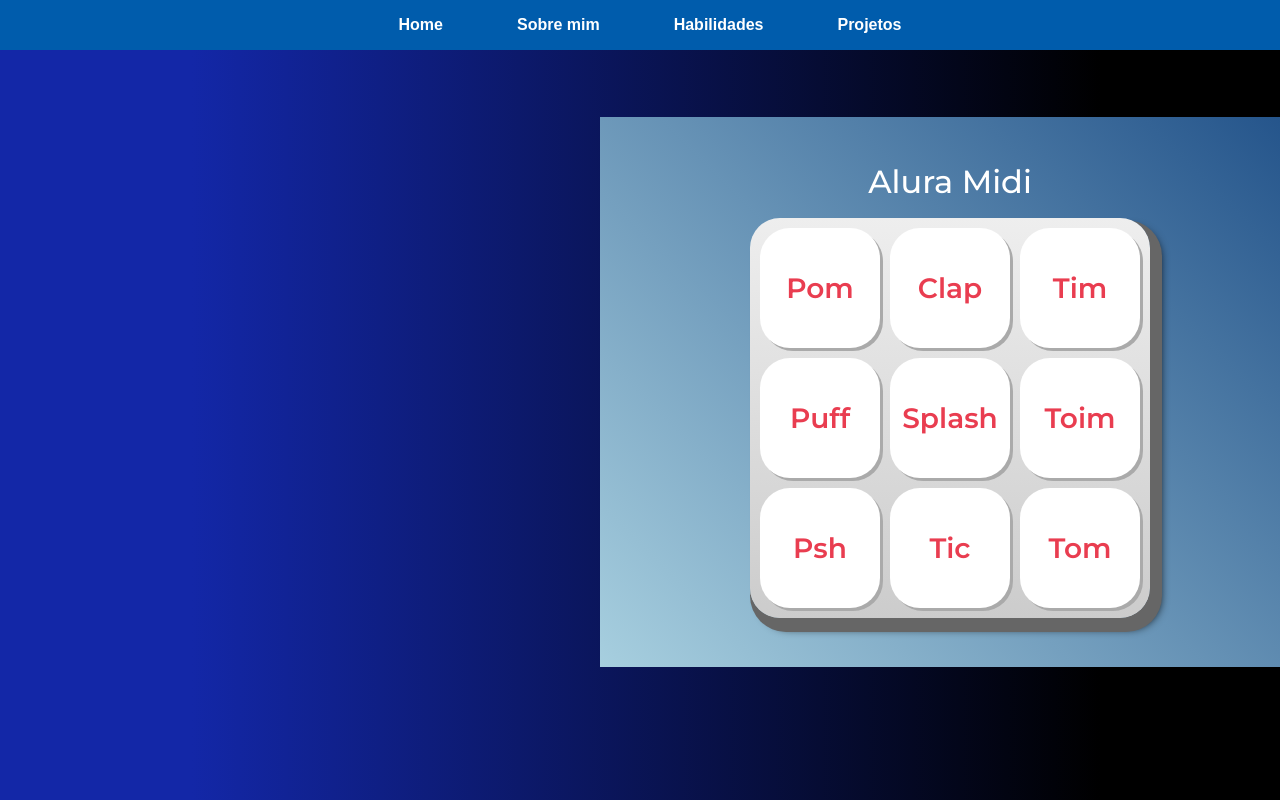
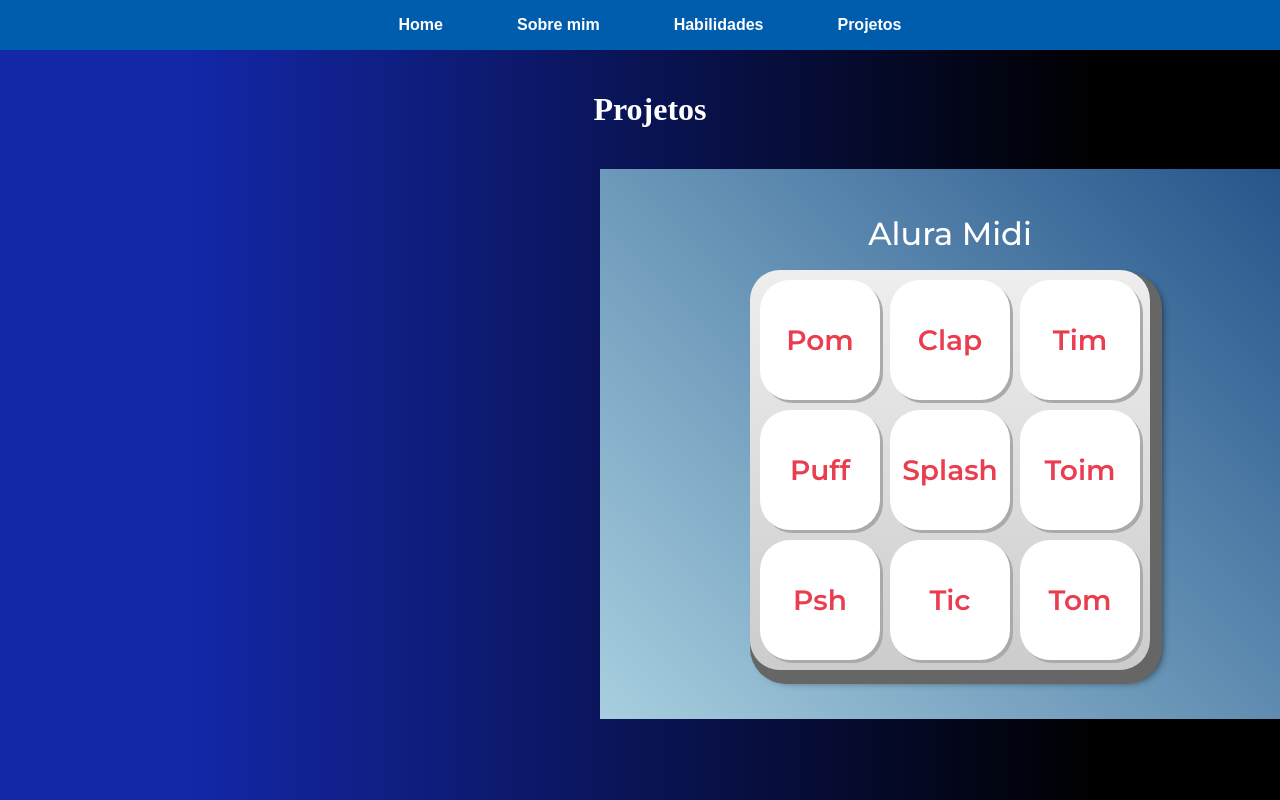
Before and after one commit to johnny27122005/Portfolio-Johnny, a plain HTML site: page projetos.html in a window 1280 px wide. Drawn offline with Linux system fonts and the light colour scheme.

Commit message:
alteração do titulo da página projetos

```diff
--- a/projetos.css
+++ b/projetos.css
@@ -13,3 +13,9 @@ iframe {
     width: 100%;
     height: 100%;
 }
+
+#titulo {
+    display: flex;
+    justify-content: center;
+    color: white;
+}
--- a/projetos.html
+++ b/projetos.html
@@ -16,6 +16,7 @@
             <a id="apresentacao__links__link" href="projetos.html">Projetos</a>
         </div>
     </header>
+    <h1 id="titulo">Projetos</h1>
     <div id="projetos">
         <iframe src="./projetos/alura-midi/index.html" frameborder="0"></iframe>
     </div>
```
